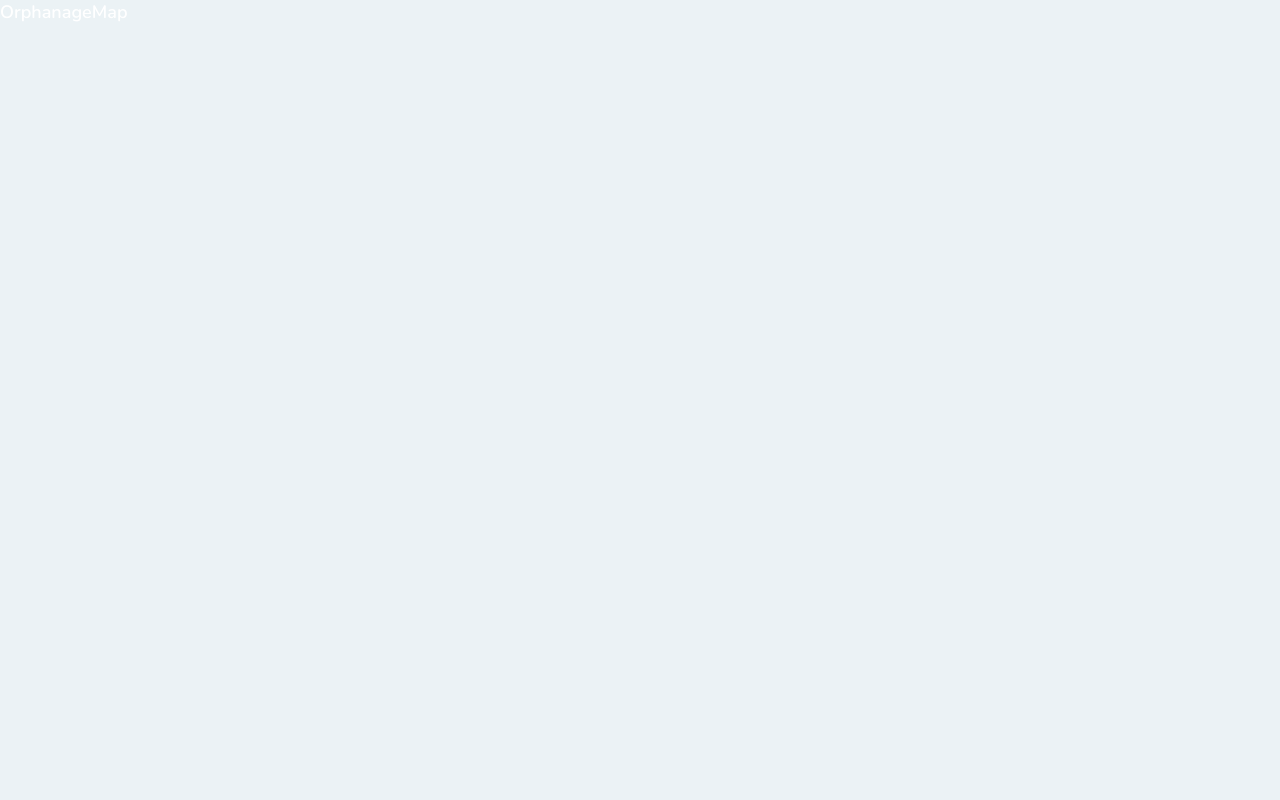
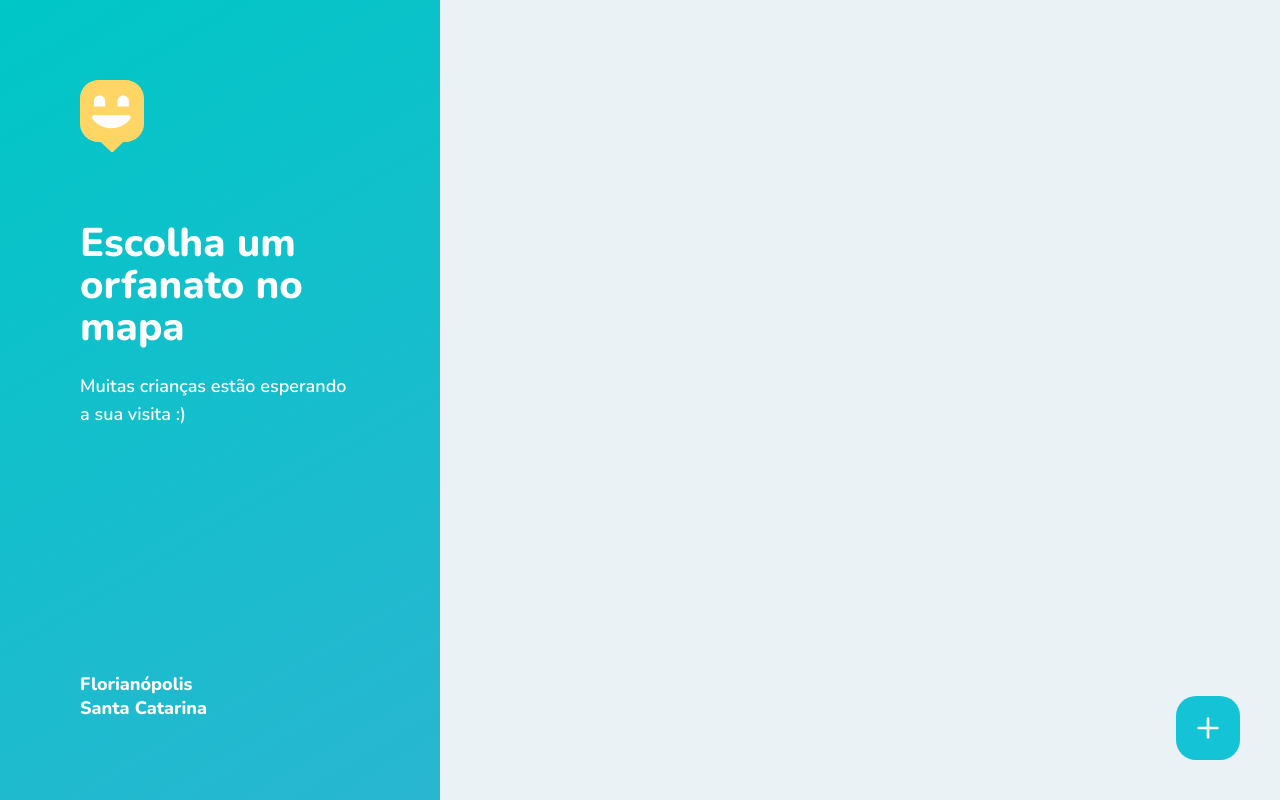
Before and after one commit to marco-amorim/happy, a React (Create React App) app in the folder web/: page /app in a window 1280 px wide. Built offline with nearby package versions, Linux system fonts and the light colour scheme.

Commit message:
styling OrphanagesMap page

```diff
--- a/web/package.json
+++ b/web/package.json
@@ -10,9 +10,11 @@
     "@types/node": "^12.12.67",
     "@types/react": "^16.9.52",
     "@types/react-dom": "^16.9.8",
+    "leaflet": "^1.7.1",
     "react": "^16.14.0",
     "react-dom": "^16.14.0",
     "react-icons": "^3.11.0",
+    "react-leaflet": "^2.7.0",
     "react-router-dom": "^5.2.0",
     "react-scripts": "3.4.3",
     "typescript": "^3.7.5"
--- /dev/null
+++ b/web/src/assets/styles/pages/orphanages-map.css
@@ -0,0 +1,55 @@
+#page-map {
+	width: 100vw;
+	height: 100vh;
+	position: relative;
+	display: flex;
+}
+
+#page-map aside {
+	width: 440px;
+	background: linear-gradient(329.54deg, #29b6d1 0%, #00c7c7 100%);
+	padding: 80px;
+	display: flex;
+	flex-direction: column;
+	justify-content: space-between;
+}
+
+#page-map aside h2 {
+	font-size: 40px;
+	font-weight: 800;
+	line-height: 42px;
+	margin-top: 64px;
+}
+
+#page-map aside p {
+	line-height: 28px;
+	margin-top: 24px;
+}
+
+#page-map aside footer {
+	display: flex;
+	flex-direction: column;
+	line-height: 24px;
+}
+
+#page-map aside strong {
+	font-weight: 800;
+}
+
+#page-map .create-orphanage {
+	position: absolute;
+	right: 40px;
+	bottom: 40px;
+	width: 64px;
+	height: 64px;
+	background: #15c3d6;
+	border-radius: 20px;
+	display: flex;
+	justify-content: center;
+	align-items: center;
+	transition: background-color 0.2s;
+}
+
+#page-map .create-orphanage:hover {
+	background: #17d6eb;
+}
--- a/web/src/pages/OrphanagesMap.tsx
+++ b/web/src/pages/OrphanagesMap.tsx
@@ -1,7 +1,35 @@
 import React from 'react';
+import { Link } from 'react-router-dom';
+import { FiPlus } from 'react-icons/fi';
+
+import '../assets/styles/pages/orphanages-map.css';
+
+import marker from '../assets/images/marker.svg';
 
 const OrphanagesMap = () => {
-	return <div>OrphanageMap</div>;
+	return (
+		<div id="page-map">
+			<aside>
+				<header>
+					<img src={marker} alt="Happy Marker" />
+
+					<h2>Escolha um orfanato no mapa</h2>
+					<p>Muitas crianças estão esperando a sua visita {`:)`}</p>
+				</header>
+
+				<footer>
+					<strong>Florianópolis</strong>
+					<strong>Santa Catarina</strong>
+				</footer>
+			</aside>
+
+			<div></div>
+
+			<Link to="" className="create-orphanage">
+				<FiPlus size={32} color="#FFF" />
+			</Link>
+		</div>
+	);
 };
 
 export default OrphanagesMap;
```
Also changed, not shown: 1 other file (tests, documents, lock files or other folders).
